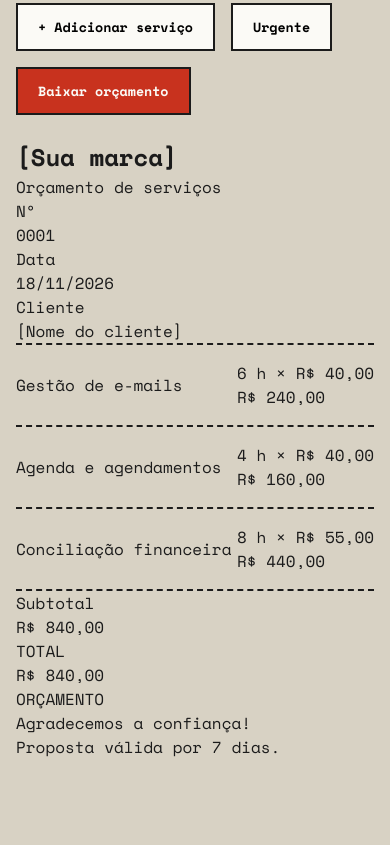
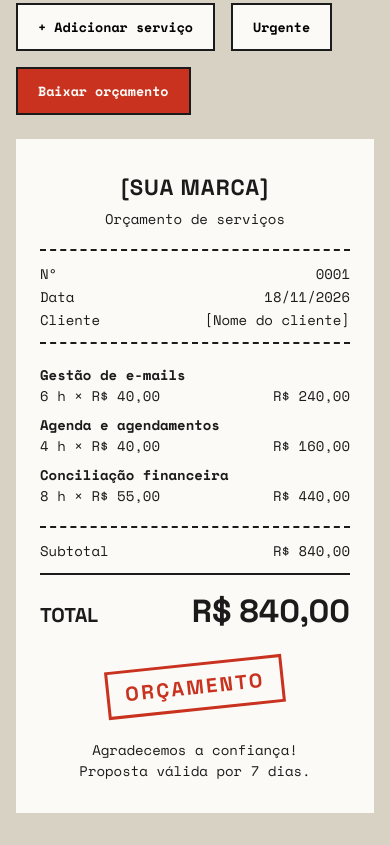
Before and after one commit to nathaliadebona/quotely, a plain HTML site: page index.html in a window 390 px wide. Shown: the part 703-1548 px from the top of the page. Before the commit the page ends 1494 px from the top, so only its background shows below. Drawn offline with nearby package versions, Linux system fonts and the light colour scheme.

Commit message:
style: add mobile styles for the receipt
- Style the receipt paper, header and order details
- Style line items, subtotal and total with dashed separators
- Add the rotated stamp and closing message

```diff
--- a/index.html
+++ b/index.html
@@ -101,7 +101,7 @@
 
             <ul id="recibo-lista">
                 <li>
-                    <span>Gestão de e-mails</span>
+                    <span class="recibo-servico">Gestão de e-mails</span>
                     <dl>
                         <dt>6 h × R$ 40,00</dt>
                         <dd>R$ 240,00</dd>
@@ -109,7 +109,7 @@
                 </li>
 
                 <li>
-                    <span>Agenda e agendamentos</span>
+                    <span class="recibo-servico">Agenda e agendamentos</span>
                     <dl>
                         <dt>4 h × R$ 40,00</dt>
                         <dd>R$ 160,00</dd>
@@ -117,7 +117,7 @@
                 </li>
 
                 <li>
-                    <span>Conciliação financeira</span>
+                    <span class="recibo-servico">Conciliação financeira</span>
                     <dl>
                         <dt>8 h × R$ 55,00</dt>
                         <dd>R$ 440,00</dd>
--- a/style.css
+++ b/style.css
@@ -74,12 +74,12 @@ button {
     font-family: var(--fonte-corpo);
 }
 
-ul {
+#servicos-lista {
     list-style: none;
     border-top: 0.125rem dashed var(--cor-texto);
 }
 
-li {
+#servicos-lista li {
     display: flex;
     justify-content: space-between;
     align-items: center;
@@ -142,3 +142,112 @@ li {
     color: var(--cor-fundo-alt);
     background-color: var(--cor-destaque);
 }
+
+.recibo {
+    display: flex;
+    flex-direction: column;
+    gap: 1.25rem;
+    padding: 2rem 1.5rem;
+    font-size: 0.875rem;
+    background-color: var(--cor-fundo-alt);
+}
+
+.recibo-cabecalho {
+    display: flex;
+    flex-direction: column;
+    gap: 0.25rem;
+    align-items: center;
+    text-align: center;
+}
+
+h2 {
+    font-family: var(--fonte-titulo);
+    font-weight: bold;
+    font-size: 1.375rem;
+    text-transform: uppercase;
+    letter-spacing: 0.04em;
+}
+
+dl {
+    display: flex;
+    justify-content: space-between;
+    gap: 0.75rem;
+}
+
+.recibo-dados {
+    display: flex;
+    flex-direction: column;
+    gap: 0.125rem;
+    padding: 0.75rem 0;
+    border-top: 0.125rem dashed var(--cor-texto);
+    border-bottom: 0.125rem dashed var(--cor-texto);
+}
+
+#recibo-lista {
+    display: flex;
+    flex-direction: column;
+    gap: 0.5rem;
+    list-style: none;
+}
+
+.recibo-servico {
+    font-weight: bold;
+}
+
+.totais {
+    display: flex;
+    flex-direction: column;
+    gap: 0.25rem;
+    border-top: 0.125rem dashed var(--cor-texto);
+}
+
+.subtotal {
+    padding-top: 0.75rem;
+}
+
+.total {
+    margin-top: 0.5rem;
+    padding-top: 0.75rem;
+    border-top: 0.125rem solid var(--cor-texto);
+}
+
+.total dt {
+    font-family: var(--fonte-titulo);
+    font-weight: bold;
+    font-size: 1.25rem;
+    text-transform: uppercase;
+}
+
+.total dd {
+    font-family: var(--fonte-titulo);
+    font-weight: bold;
+    font-size: 2rem;
+}
+
+.total dl {
+    align-items: baseline;
+}
+
+.carimbo {
+    display: flex;
+    justify-content: center;
+    align-items: center;
+    padding: 0.5rem 0;
+}
+
+.carimbo span {
+    display: inline-block;
+    padding: 0.375rem 1rem;
+    border: 0.1875rem solid var(--cor-destaque);
+    font-family: var(--fonte-titulo);
+    font-weight: bold;
+    font-size: 1.25rem;
+    text-transform: uppercase;
+    letter-spacing: 0.12em;
+    color: var(--cor-destaque);
+    transform: rotate(-6deg);
+}
+
+.mensagem {
+    text-align: center;
+}
```
